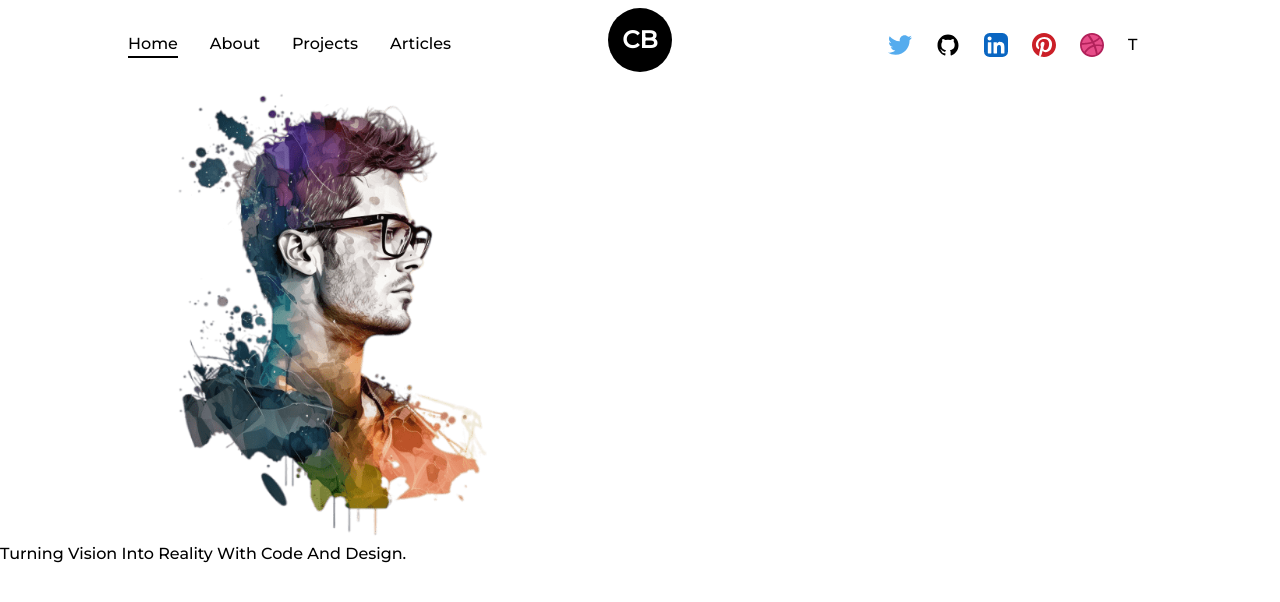
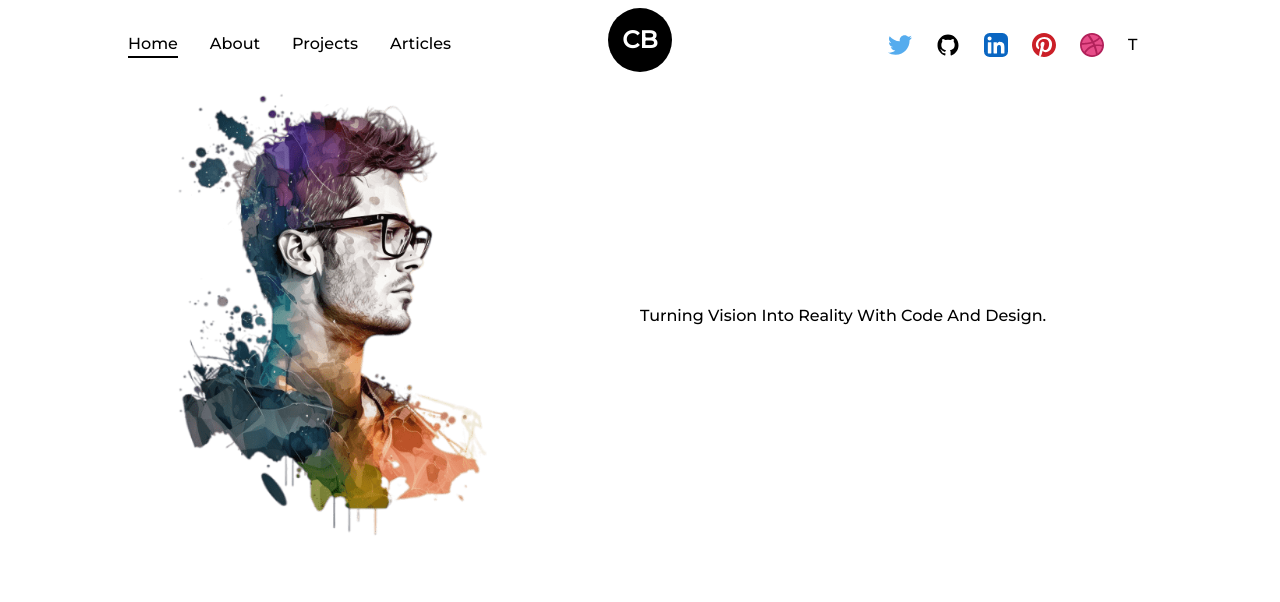
Before and after one commit to YM202c2100/tutorials, a Next.js app: page / in a window 1280 px wide. Shown: the top 602 px of the page. Built offline with nearby package versions, Linux system fonts and the light colour scheme.

Commit message:
[style] 写真とタイトルを横並びになるように変更

```diff
--- a/app/page.tsx
+++ b/app/page.tsx
@@ -6,9 +6,11 @@ import AnimatedTitle from "./components/AnimatedTitle";
 export default function Page() {
   return (<>
     <NavBar/>
-    <div className="w-1/2">
-      <Image src={profilePic} alt="Picture of developer"  className="pl-32"/>
+    <div className="flex items-center">
+      <div className="w-1/2">
+        <Image src={profilePic} alt="Picture of developer"  className="pl-32"/>
+      </div>
+      <AnimatedTitle text="Turning Vision Into Reality With Code And Design."/>
     </div>
-    <AnimatedTitle text="Turning Vision Into Reality With Code And Design."/>
   </>);
 }
```
